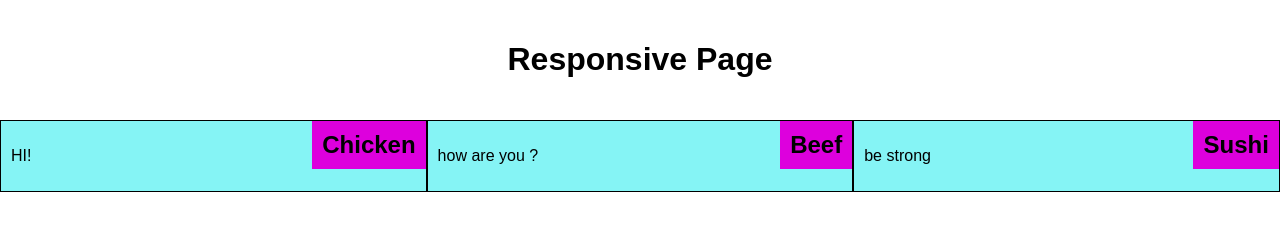
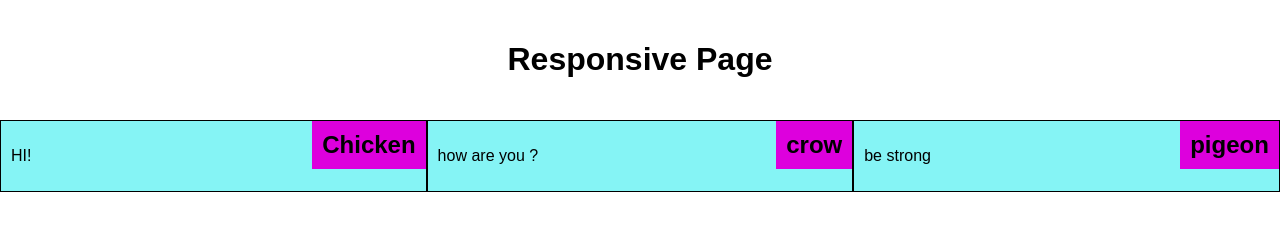
Before and after one commit to Inala-Venkata-Hari/html, a plain HTML site: page index.html in a window 1280 px wide. Drawn offline with Linux system fonts and the light colour scheme.

Commit message:
Update index.html

```diff
--- a/index.html
+++ b/index.html
@@ -20,7 +20,7 @@
 
   <div class="section">
     <div class="section-title">
-      <h2>Beef</h2>
+      <h2>crow</h2>
     </div>
     <div class="section-content">
       <p>how are you ?</p>
@@ -29,7 +29,7 @@
 
   <div class="section">
     <div class="section-title">
-      <h2>Sushi</h2>
+      <h2>pigeon</h2>
     </div>
     <div class="section-content">
       <p>be strong </p>
```
